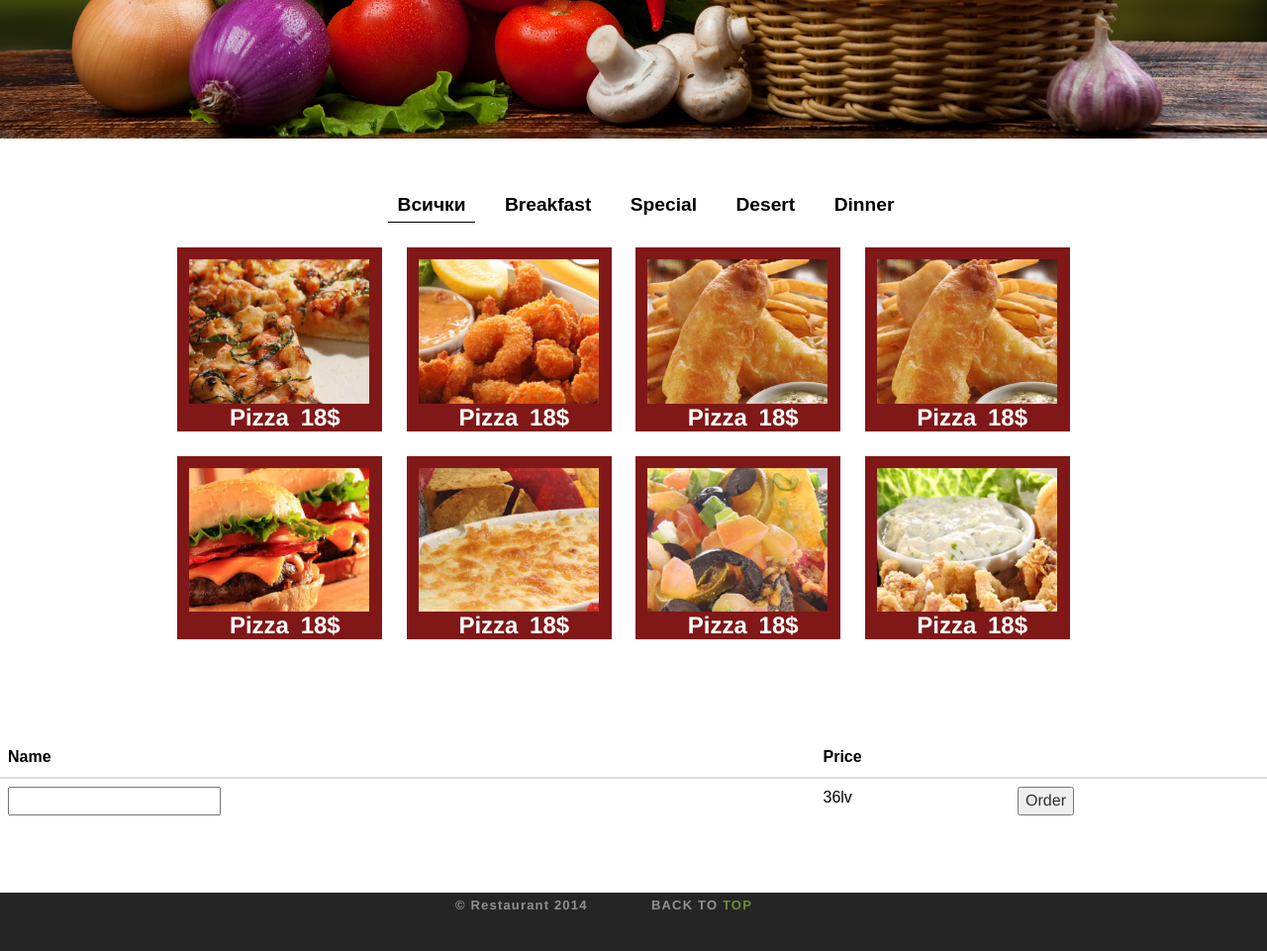
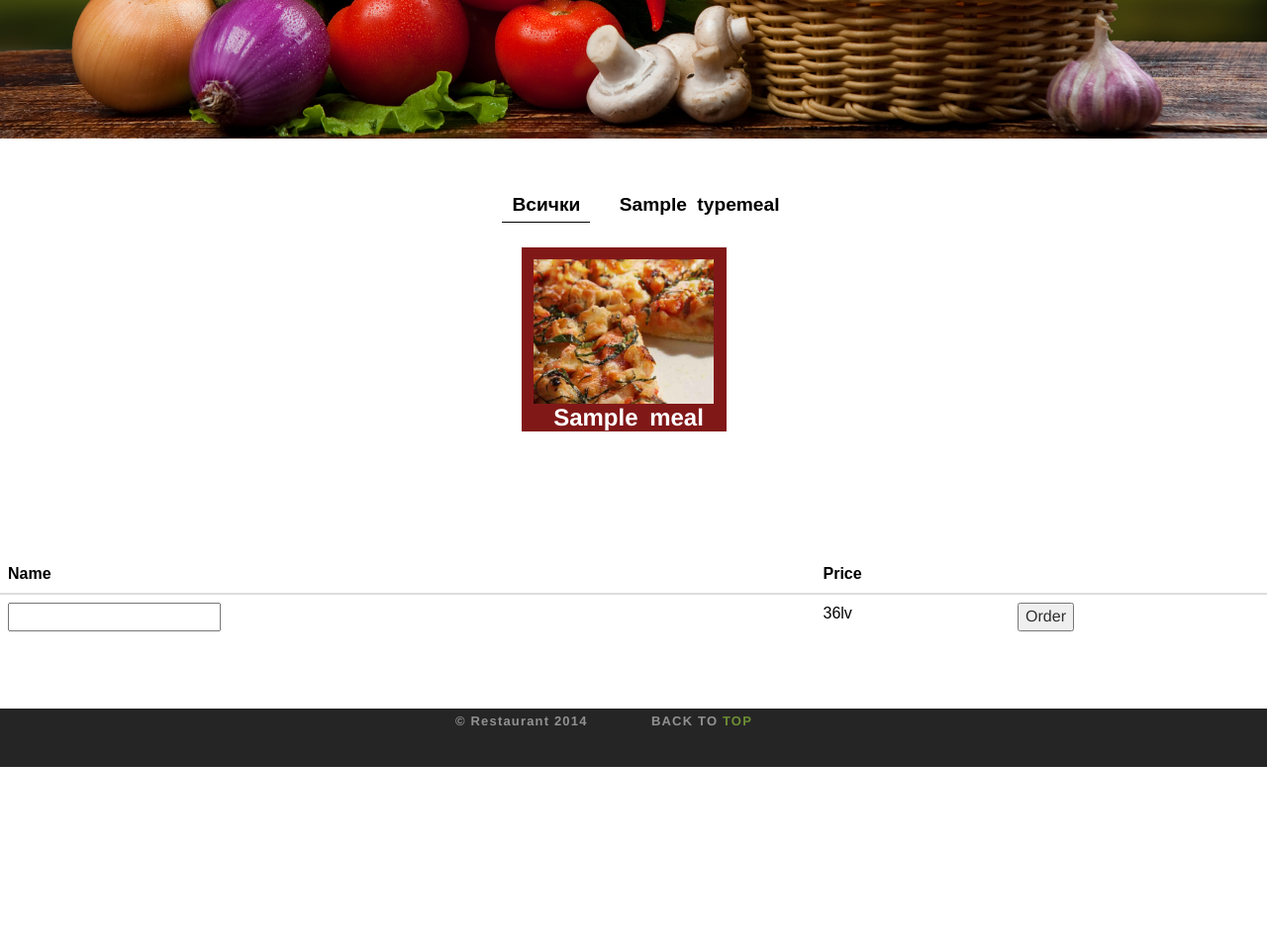
Before and after one commit to WilfredLemus/django-main-app, a Django app: template website/templates/order.html in a window 1280 px wide. Shown: the part 430-1391 px from the top of the page at 99% size. After the commit the page ends 1205 px from the top, so only its background shows below. Run offline with Django 3.2, Linux system fonts and the light colour scheme; tables that the repository leaves empty hold one stand-in row (values such as "Sample post"); the template is opened without the code that fills it: values that come from a table or form of the project are taken from there, most other values are stand-ins (such as "Sample title", 1, 10 or a date in 2020); some libraries are stand-ins or nearby versions.

Commit message:
Generate Meals and Type meals from DB

```diff
--- a/website/templates/order.html
+++ b/website/templates/order.html
@@ -15,70 +15,31 @@
             <div id="w">
                 <ul id="filter-list" class="clearfix">
                   <li class="filter" data-filter="all">Всички</li>
+                  {% for type in types %}
+                       <li class="filter" data-filter="{{type.id}}">{{type.name}}</li>
+                  {% endfor %}
+                  <!--
                   <li class="filter" data-filter="breakfast">Breakfast</li>
+
                   <li class="filter" data-filter="special">Special</li>
                   <li class="filter" data-filter="desert">Desert</li>
                   <li class="filter" data-filter="dinner">Dinner</li>
-
+                  -->
                 </ul><!-- @end #filter-list -->
                 <ul id="portfolio">
-                    <li class="item breakfast menuItem"><img src="{% static 'website/images/food_icon01.jpg' %}" alt="Food" >
-                      <h2 class="white orderText">Pizza 18$</h2>
-                      <p id="description">Lorem ipsum dolor sit amet, consectetur adipisicing elit. Labore voluptate ut, praesentium numquam officia dolore eligendi nobis placeat minus autem necessitatibus doloribus nostrum ipsam ex, reprehenderit non. Voluptatibus, dolore
-                      deleniti.
-                      <button class="btn btn-default" id="btn-add">Order</button>
-                      </p>
 
-                    </li>
-                    <li class="item dinner special menuItem"><img src="{% static 'website/images/food_icon02.jpg' %}" alt="Food" >
-                      <h2 class="white orderText">Pizza 18$</h2>
-                      <p id="description">Lorem ipsum dolor sit amet, consectetur adipisicing elit. Labore voluptate ut, praesentium numquam officia dolore eligendi nobis placeat minus autem necessitatibus doloribus nostrum ipsam ex, reprehenderit non. Voluptatibus, dolore
-                      deleniti.
-                      <button class="btn btn-default" id="btn-add">Order</button>
-                      </p>
-                    </li>
-                    <li class="item dinner breakfast menuItem"><img src="{% static 'website/images/food_icon03.jpg' %}" alt="Food" >
-                      <h2 class="white orderText">Pizza 18$</h2>
-                      <p id="description">Lorem ipsum dolor sit amet, consectetur adipisicing elit. Labore voluptate ut, praesentium numquam officia dolore eligendi nobis placeat minus autem necessitatibus doloribus nostrum ipsam ex, reprehenderit non. Voluptatibus, dolore
-                      deleniti.
-                      <button class="btn btn-default" id="btn-add">Order</button>
-                      </p>
-                    </li>
-                    <li class="item special menuItem"><img src="{% static 'website/images/food_icon03.jpg' %}" alt="Food" >
-                      <h2 class="white orderText">Pizza 18$</h2>
-                      <p id="description">Lorem ipsum dolor sit amet, consectetur adipisicing elit. Labore voluptate ut, praesentium numquam officia dolore eligendi nobis placeat minus autem necessitatibus doloribus nostrum ipsam ex, reprehenderit non. Voluptatibus, dolore
-                      deleniti.
-                      <button class="btn btn-default" id="btn-add">Order</button>
-                      </p>
-                    </li>
-                    <li class="item dinner menuItem"><img src="{% static 'website/images/food_icon05.jpg' %}" alt="Food" >
-                      <h2 class="white orderText">Pizza 18$</h2>
-                      <p id="description">Lorem ipsum dolor sit amet, consectetur adipisicing elit. Labore voluptate ut, praesentium numquam officia dolore eligendi nobis placeat minus autem necessitatibus doloribus nostrum ipsam ex, reprehenderit non. Voluptatibus, dolore
-                      deleniti.
-                      <button class="btn btn-default" id="btn-add">Order</button>
-                      </p>
-                    </li>
-                    <li class="item special menuItem"><img src="{% static 'website/images/food_icon06.jpg' %}" alt="Food" >
-                      <h2 class="white orderText">Pizza 18$</h2>
-                      <p id="description">Lorem ipsum dolor sit amet, consectetur adipisicing elit. Labore voluptate ut, praesentium numquam officia dolore eligendi nobis placeat minus autem necessitatibus doloribus nostrum ipsam ex, reprehenderit non. Voluptatibus, dolore
-                      deleniti.
-                      <button class="btn btn-default" id="btn-add">Order</button>
-                      </p>
-                    </li>
-                    <li class="item desert menuItem"><img src="{% static 'website/images/food_icon07.jpg' %}" alt="Food" >
-                      <h2 class="white orderText">Pizza 18$</h2>
-                      <p id="description">Lorem ipsum dolor sit amet, consectetur adipisicing elit. Labore voluptate ut, praesentium numquam officia dolore eligendi nobis placeat minus autem necessitatibus doloribus nostrum ipsam ex, reprehenderit non. Voluptatibus, dolore
-                      deleniti.
-                      <button class="btn btn-default" id="btn-add">Order</button>
-                      </p>
-                    </li>
-                    <li class="item desert breakfast menuItem"><img src="{% static 'website/images/food_icon08.jpg' %}" alt="Food" >
-                      <h2 class="white orderText">Pizza 18$</h2>
-                      <p id="description">Lorem ipsum dolor sit amet, consectetur adipisicing elit. Labore voluptate ut, praesentium numquam officia dolore eligendi nobis placeat minus autem necessitatibus doloribus nostrum ipsam ex, reprehenderit non. Voluptatibus, dolore
-                      deleniti.
-                      <button class="btn btn-default" id="btn-add">Order</button>
-                      </p>
-                    </li>
+                    {% for meal in meals %}
+                        <li class="item {{meal.type_id.id}} menuItem"><img src="{% static 'website/images/food_icon01.jpg' %}" alt="Food" >
+                        <h2 class="white orderText">{{meal.name}}</h2>
+                        <p id="description">
+                          {{meal.description}}
+                          <button class="btn btn-default" id="btn-add">Order</button>
+                        </p>
+
+                      </li>
+
+                    {% endfor %}
+
                 </ul><!-- @end #portfolio -->
             </div><!-- @end #w -->
           </div>
```
